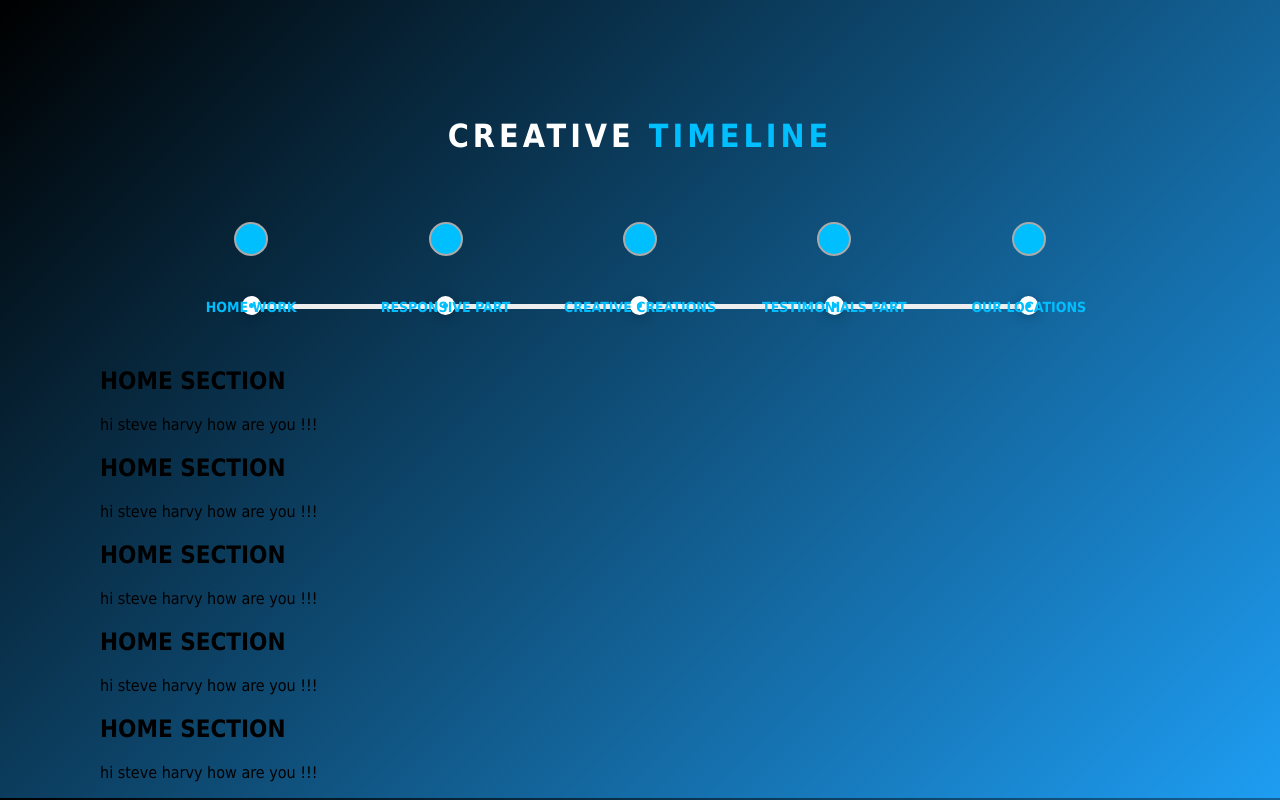
After one commit to drissmouchkila/Portfolio, a PHP site: page /timelineHorison.html in a window 1280 px wide. The commit adds this page. Run offline with PHP 8.4, Linux system fonts and the light colour scheme.

```diff
--- /dev/null
+++ b/css/timelineHorison.css
@@ -0,0 +1,124 @@
+body
+{
+    margin: 0;
+    font-family: Tahoma;
+    background: linear-gradient(135deg, #000000, #1e9df2);
+
+
+}
+h1
+{
+    color: white;
+    font-weight: 700;
+    margin-top: 125px;
+    text-align: center;
+    text-transform: uppercase;
+    letter-spacing: 4px;
+    line-height: 23px;
+}
+h1 span
+{
+    color: deepskyblue;
+}
+.process-wrapper
+{
+    margin: auto;
+    max-width: 1080px;
+}
+
+#progress-bar-container
+{
+    position: relative;
+    width: 90%;
+    margin: auto;
+    height: 100px;
+    margin-top: 59px;
+}
+#progress-bar-container ul
+{
+    padding: 0;
+    margin: 0;
+    padding-top: 15px;
+    z-index: 9999;
+    position: absolute;
+    width: 100%;
+    margin-top: -40px;
+}
+#progress-bar-container li:before
+{
+    content: "";
+    display: block;
+    margin: auto;
+    width: 30px;
+    height: 30px;
+    border-radius: 50%;
+    border: solid 2px #aaa;
+    transition: all ease 0.3s;
+}
+#progress-bar-container li.active:before,
+#progress-bar-container li:hover:before{
+    background: deepskyblue;
+}
+#progress-bar-container li{
+    list-style: none;
+    float: left;
+    width: 20%;
+    text-align: center;
+    color: #aaa;
+    text-transform: uppercase;
+    font-size: 11px;
+    cursor: pointer;
+    font-weight: 700;
+    transition: all ease 0.2s;
+    vertical-align: bottom;
+    position: relative;
+}
+#progress-bar-container li .step-inner
+{
+    position: absolute;
+    width: 100%;
+    bottom: 0;
+    font-size: 14px;
+}
+#progress-bar-container li.active,
+#progress-bar-container li:hover{
+    color: deepskyblue;
+}
+
+#progress-bar-container li:after
+{
+    content: '';
+    display: block;
+    width: 5px;
+    height: 5px;
+    background: #777;
+    margin: auto;
+    border: solid 7px white;
+    border-radius: 50%;
+    margin-top: 40px;
+    box-shadow: 0 2px 13px -1px rgba(0,0,0,0.3);
+    transition: all ease 0.2s;
+}
+
+#progress-bar-container li:hover:after
+{
+    background: deepskyblue;
+}
+#progress-bar-container li.active:after
+{
+    background: deepskyblue;
+}
+#progress-bar-container #line
+{
+    width: 80%;
+    margin: auto;
+    background: #eee;
+    height: 5px;
+    position: absolute;
+    left: 10%;
+    top: 57px;
+    z-index: 1;
+    border-radius: 50px;
+    transition: all ease 0.9s;
+
+}
--- /dev/null
+++ b/timelineHorison.html
@@ -0,0 +1,70 @@
+<!DOCTYPE html>
+<html lang="en">
+<head>
+    <meta charset="UTF-8">
+    <title>creative timeline design</title>
+    <link rel="stylesheet" href="css/timelineHorison.css">
+</head>
+<body>
+<h1>CREATIVE <span>TIMELINE</span></h1>
+<br>
+<div class="process-wrapper" >
+    <div id="progress-bar-container" >
+        <ul>
+            <li class="step step01 active">
+                <div class="step-inner">HOME WORK</div>
+            </li>
+            <li class="step step02 active">
+                <div class="step-inner">RESPONSIVE PART</div>
+            </li>
+            <li class="step step03 active">
+                <div class="step-inner">CREATIVE CREATIONS</div>
+            </li>
+            <li class="step step04 active">
+                <div class="step-inner">TESTIMONIALS PART</div>
+            </li>
+            <li class="step step05 active">
+                <div class="step-inner">OUR LOCATIONS</div>
+            </li>
+        </ul>
+        <div id="line">
+            <div id="line-process"></div>
+        </div>
+    </div>
+
+    <div id="progress-content-section">
+        <div class="section-content discovery active">
+            <h2>HOME SECTION</h2>
+            <p>
+                hi steve harvy how are you !!!
+            </p>
+        </div>
+        <div class="section-content strategy active">
+            <h2>HOME SECTION</h2>
+            <p>
+                hi steve harvy how are you !!!
+            </p>
+        </div>
+        <div class="section-content creative active">
+            <h2>HOME SECTION</h2>
+            <p>
+                hi steve harvy how are you !!!
+            </p>
+        </div>
+        <div class="section-content production active">
+            <h2>HOME SECTION</h2>
+            <p>
+                hi steve harvy how are you !!!
+            </p>
+        </div>
+        <div class="section-content analysiss active">
+            <h2>HOME SECTION</h2>
+            <p>
+                hi steve harvy how are you !!!
+            </p>
+        </div>
+
+    </div>
+</div>
+</body>
+</html>
```
Also changed, not shown: css/eyesFollow.css (added, +45 -0 lines), css/styleAcceuil.css (+39 -24 lines), eyesFollow.html (added, +28 -0 lines), index.html (+44 -42 lines), js/portfolioIndex.js (+33 -0 lines), 1 other file.
